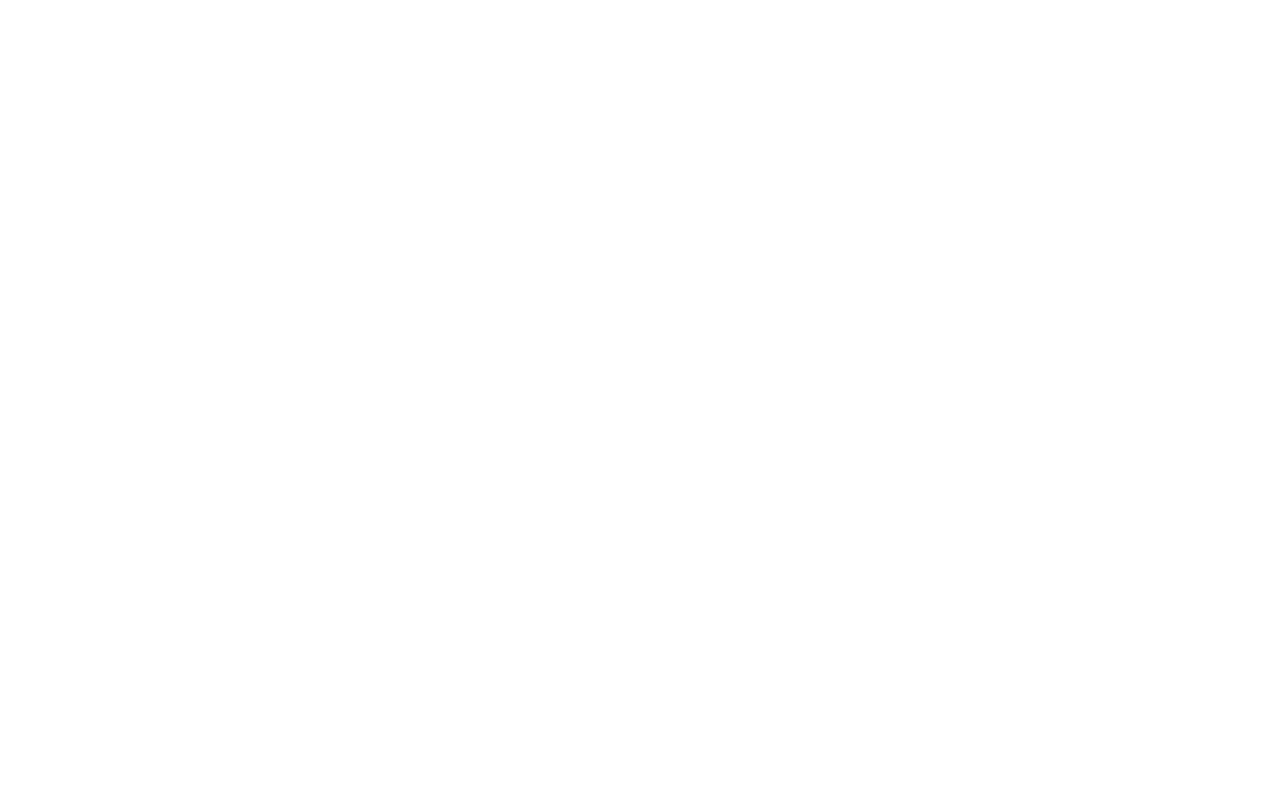
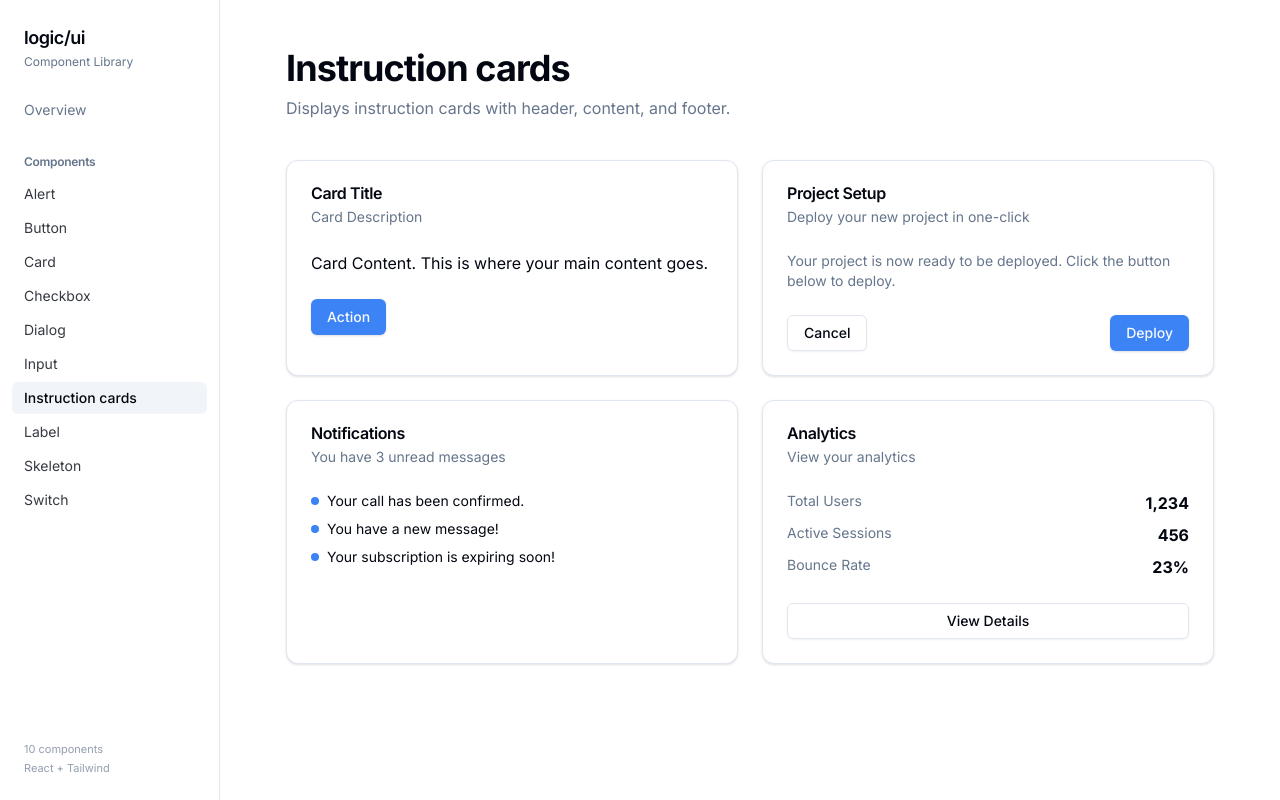
Before and after one commit to pasco-pasco/design-to-code, a React (Vite) app: page /components/instruction-cards in a window 1280 px wide. Before the commit this address had no page. Built offline with nearby package versions, Linux system fonts and the light colour scheme.

Commit message:
Add InstructionCardsPage route and update Sidebar with new component link

```diff
--- a/src/App.tsx
+++ b/src/App.tsx
@@ -7,6 +7,7 @@ import { CardPage } from '@/pages/components/CardPage'
 import { CheckboxPage } from '@/pages/components/CheckboxPage'
 import { DialogPage } from '@/pages/components/DialogPage'
 import { InputPage } from '@/pages/components/InputPage'
+import { InstructionCardsPage } from '@/pages/components/InstructionCardsPage'
 import { LabelPage } from '@/pages/components/LabelPage'
 import { SkeletonPage } from '@/pages/components/SkeletonPage'
 import { SwitchPage } from '@/pages/components/SwitchPage'
@@ -23,6 +24,7 @@ function App() {
           <Route path="components/checkbox" element={<CheckboxPage />} />
           <Route path="components/dialog" element={<DialogPage />} />
           <Route path="components/input" element={<InputPage />} />
+          <Route path="components/instruction-cards" element={<InstructionCardsPage />} />
           <Route path="components/label" element={<LabelPage />} />
           <Route path="components/skeleton" element={<SkeletonPage />} />
           <Route path="components/switch" element={<SwitchPage />} />
--- a/src/components/layout/Sidebar.tsx
+++ b/src/components/layout/Sidebar.tsx
@@ -13,6 +13,7 @@ const componentLinks: ComponentLink[] = [
   { name: 'Checkbox', path: '/components/checkbox' },
   { name: 'Dialog', path: '/components/dialog' },
   { name: 'Input', path: '/components/input' },
+  { name: 'Instruction cards', path: '/components/instruction-cards' },
   { name: 'Label', path: '/components/label' },
   { name: 'Skeleton', path: '/components/skeleton' },
   { name: 'Switch', path: '/components/switch' },
@@ -74,7 +75,7 @@ export function Sidebar() {
         {/* Footer */}
         <div className="mt-auto pt-4">
           <div className="px-3 text-[11px] text-muted-foreground/70 space-y-0.5">
-            <p>9 components</p>
+            <p>10 components</p>
             <p>React + Tailwind</p>
           </div>
         </div>
--- /dev/null
+++ b/src/pages/components/InstructionCardsPage.tsx
@@ -0,0 +1,104 @@
+import { Card, CardContent, CardDescription, CardFooter, CardHeader, CardTitle } from '@/components/ui/card'
+import { Button } from '@/components/ui/button'
+
+// This is a duplicate of CardPage.tsx but specifically for "Instruction cards"
+export function InstructionCardsPage() {
+  return (
+    <div className="space-y-10">
+      {/* Page Header Section */}
+      <div className="space-y-2">
+        <h1 className="scroll-m-20 text-4xl font-bold tracking-tight">Instruction cards</h1>
+        <p className="text-base text-muted-foreground">
+          Displays instruction cards with header, content, and footer.
+        </p>
+      </div>
+
+      {/* Grid of Card Examples - 2 columns on medium screens and up */}
+      <div className="grid gap-6 md:grid-cols-2">
+        {/* Basic Card Example */}
+        <Card>
+          <CardHeader>
+            <CardTitle>Card Title</CardTitle>
+            <CardDescription>Card Description</CardDescription>
+          </CardHeader>
+          <CardContent>
+            <p>Card Content. This is where your main content goes.</p>
+          </CardContent>
+          <CardFooter>
+            <Button>Action</Button>
+          </CardFooter>
+        </Card>
+
+        {/* Project Setup Example */}
+        <Card>
+          <CardHeader>
+            <CardTitle>Project Setup</CardTitle>
+            <CardDescription>Deploy your new project in one-click</CardDescription>
+          </CardHeader>
+          <CardContent>
+            <p className="text-sm text-muted-foreground">
+              Your project is now ready to be deployed. Click the button below to deploy.
+            </p>
+          </CardContent>
+          <CardFooter className="flex justify-between">
+            <Button variant="outline">Cancel</Button>
+            <Button>Deploy</Button>
+          </CardFooter>
+        </Card>
+
+        {/* Notifications Example */}
+        <Card>
+          <CardHeader>
+            <CardTitle>Notifications</CardTitle>
+            <CardDescription>You have 3 unread messages</CardDescription>
+          </CardHeader>
+          <CardContent>
+            <div className="space-y-2">
+              {/* Each notification item with a dot indicator */}
+              <div className="flex items-center gap-2">
+                <div className="h-2 w-2 rounded-full bg-primary" />
+                <p className="text-sm">Your call has been confirmed.</p>
+              </div>
+              <div className="flex items-center gap-2">
+                <div className="h-2 w-2 rounded-full bg-primary" />
+                <p className="text-sm">You have a new message!</p>
+              </div>
+              <div className="flex items-center gap-2">
+                <div className="h-2 w-2 rounded-full bg-primary" />
+                <p className="text-sm">Your subscription is expiring soon!</p>
+              </div>
+            </div>
+          </CardContent>
+        </Card>
+
+        {/* Analytics Example */}
+        <Card>
+          <CardHeader>
+            <CardTitle>Analytics</CardTitle>
+            <CardDescription>View your analytics</CardDescription>
+          </CardHeader>
+          <CardContent>
+            <div className="space-y-2">
+              {/* Key-value pairs for analytics data */}
+              <div className="flex justify-between">
+                <span className="text-sm text-muted-foreground">Total Users</span>
+                <span className="font-bold">1,234</span>
+              </div>
+              <div className="flex justify-between">
+                <span className="text-sm text-muted-foreground">Active Sessions</span>
+                <span className="font-bold">456</span>
+              </div>
+              <div className="flex justify-between">
+                <span className="text-sm text-muted-foreground">Bounce Rate</span>
+                <span className="font-bold">23%</span>
+              </div>
+            </div>
+          </CardContent>
+          <CardFooter>
+            <Button variant="outline" className="w-full">View Details</Button>
+          </CardFooter>
+        </Card>
+      </div>
+    </div>
+  )
+}
```
